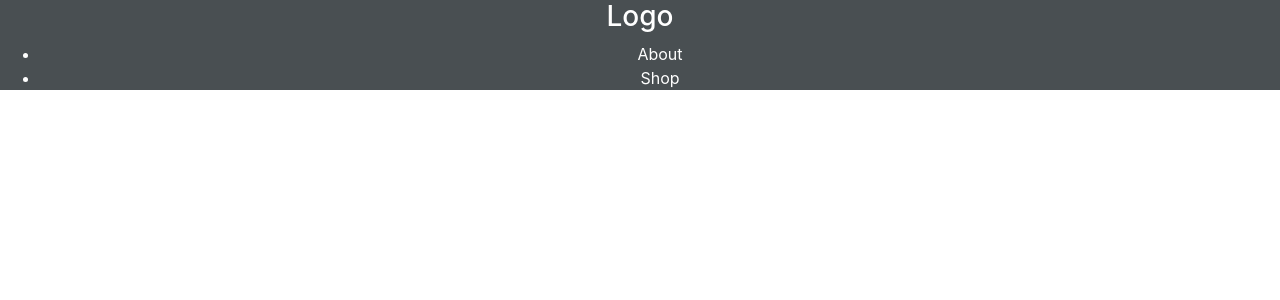
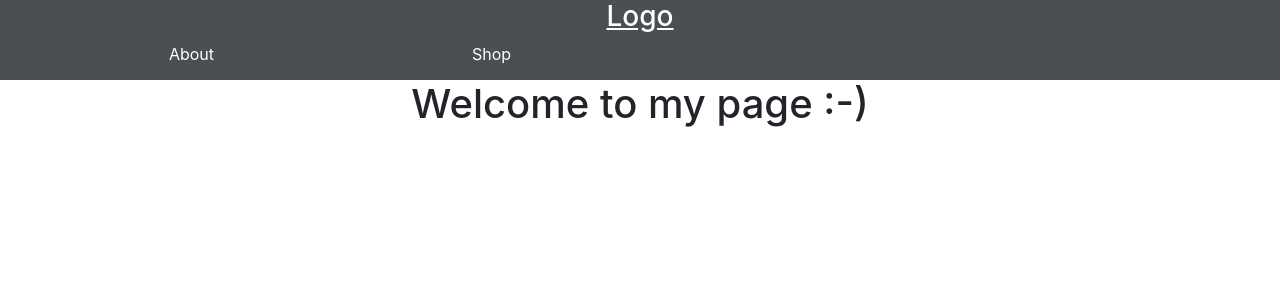
Before and after one commit to KSBCompany/Dojos, a React (Create React App) app in the folder ReactApp/stefan/: page / in a window 1280 px wide. Shown: the top 300 px of the page. Built offline with nearby package versions, Linux system fonts and the light colour scheme.

Commit message:
Add a "Home" and finished the router

```diff
--- a/ReactApp/stefan/src/App.css
+++ b/ReactApp/stefan/src/App.css
@@ -11,7 +11,7 @@ nav{
   color: white;
 }
 
-.nav-Links{
+.nav-links{
   width: 50%;
   display: flex;
   justify-content: space-around;
--- a/ReactApp/stefan/src/App.js
+++ b/ReactApp/stefan/src/App.js
@@ -4,14 +4,18 @@ import Shop from './Shop';
 import About from './About';
 import MyNav from './Nav';
 import {BrowserRouter as Router, Switch, Route} from 'react-router-dom';
+import Home from './Home';
 
 function App() {
   return (
     <Router>
       <div className="App">
         <MyNav/>
-        <Route path="/about" component={About} />
-        <Route path="/shop" component={Shop} />
+        <Switch>
+          <Route path="/" exact component={Home}/>
+          <Route path="/about" component={About} />
+          <Route path="/shop" component={Shop} />
+        </Switch>
       </div>
     </Router>
   );
--- /dev/null
+++ b/ReactApp/stefan/src/Home.js
@@ -0,0 +1,12 @@
+import React from 'react';
+import './App.css';
+
+function Home() {
+  return (
+    <div>
+      <h1>Welcome to my page :-)</h1>
+    </div>
+  );
+}
+
+export default Home;
--- a/ReactApp/stefan/src/Nav.js
+++ b/ReactApp/stefan/src/Nav.js
@@ -1,13 +1,25 @@
 import React from 'react';
 import './App.css';
+import {Link} from 'react-router-dom';
 
 function MyNav() {
+  const navStyle = {
+    color: 'white'
+  };
+
+
   return (
     <nav>
+      <Link style={navStyle} to='/'>
         <h3>Logo</h3>
-        <ul>
+      </Link>
+        <ul className="nav-links">
+          <Link style={navStyle} to='/about'>
             <li>About</li>
+          </Link>
+          <Link style={navStyle} to='/shop'>
             <li>Shop</li>
+          </Link>
         </ul>
     </nav>
   );
```
